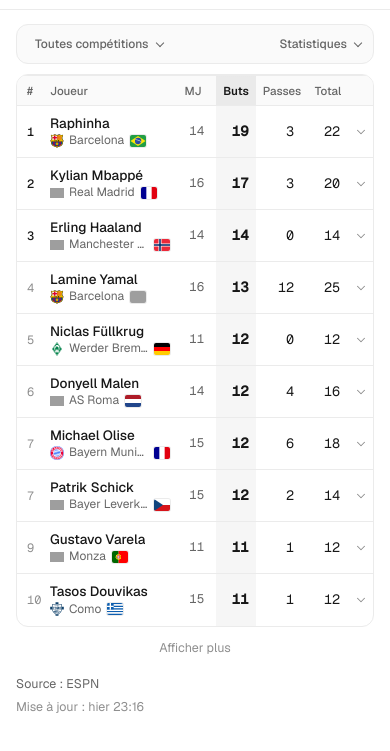
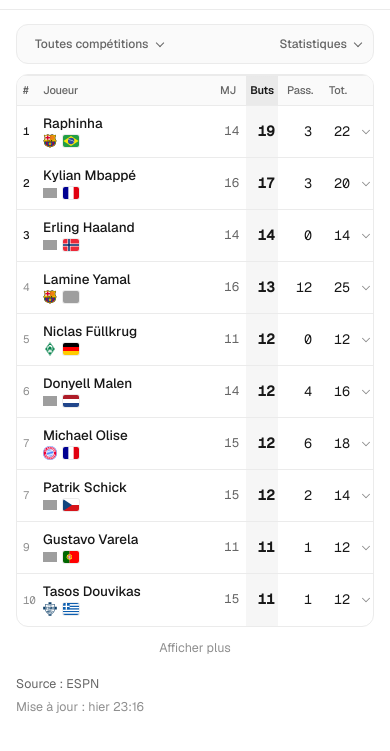
Before and after one commit to pierrestang/Data-FC, a plain HTML site: page site/index.html in a window 390 px wide. Shown: the part 39-790 px from the top of the page. Drawn offline with nearby package versions, Linux system fonts and the light colour scheme; grey boxes are pictures that could not be loaded.

Commit message:
Mobile : écusson et drapeau seuls en portrait, colonnes compactées
Co-Authored-By: Claude Opus 5.5 <noreply@anthropic.com>

```diff
--- a/site/app.js
+++ b/site/app.js
@@ -157,15 +157,15 @@ function matchesTitle(o) {
 /* Trois colonnes de stats. Mode « Totaux » : les totaux seuls. Mode « Ratios » : les trois ratios
    par match. La ligne dépliée donne totaux et ratios par compétition. */
 const STATS = [
-  { metric: "goals", label: "Buts", title: "buts" },
-  { metric: "assists", label: "Passes", title: "passes décisives" },
-  { metric: "ga", label: "Total", title: "buts + passes" },
+  { metric: "goals", label: "Buts", short: "Buts", title: "buts" },
+  { metric: "assists", label: "Passes", short: "Pass.", title: "passes décisives" },
+  { metric: "ga", label: "Total", short: "Tot.", title: "buts + passes" },
 ];
 /* Largeurs (px). En « Totaux + ratios », chaque stat a deux sous-colonnes (total | ratio),
    pour que la surbrillance du tri ne couvre que la partie choisie. */
 const W_DESK = { rank: 44, player: 220, club: 210, mj: 110, stat: 110, total: 92, ratio: 92, toggle: 36 };
 /* Mobile : colonne Club fusionnée sous le nom du joueur, colonnes chiffrées resserrées. */
-const W_MOB = { rank: 30, mj: 40, stat: 46, total: 42, ratio: 46, toggle: 22 };
+const W_MOB = { rank: 24, mj: 30, stat: 38, total: 30, ratio: 34, toggle: 16 };
 const mq = matchMedia("(max-width: 720px)");
 const mobile = () => mq.matches;
 const Wd = () => (mobile() ? W_MOB : W_DESK);
@@ -261,7 +261,7 @@ function render() {
   /* En-têtes : le nom trie par le total ; « / match » (sous-colonne ratio) trie par le ratio. */
   const btn = (key, label, title) => `<button type="button" class="${state.sort === key ? "active" : ""}" data-sort="${key}" title="${esc(title)}">${esc(label)}</button>`;
   const th = (x) => {
-    const t = `<th class="num sortable${state.sort === x.metric ? " sorted" : ""}" scope="col">${btn(x.metric, x.label, `Trier par ${x.title}`)}</th>`;
+    const t = `<th class="num sortable${state.sort === x.metric ? " sorted" : ""}" scope="col">${btn(x.metric, mobile() ? x.short : x.label, `Trier par ${x.title}`)}</th>`;
     if (!state.showRatios) return t;
     return t + `<th class="num sortable ratio-col${state.sort === "r-" + x.metric ? " sorted" : ""}" scope="col">${btn("r-" + x.metric, mobile() ? "/m" : "/ match", `Trier par ${x.title} par match`)}</th>`;
   };
--- a/site/styles.css
+++ b/site/styles.css
@@ -255,15 +255,18 @@ td.mj .v { display: inline-block; min-width: 3ch; text-align: right; }
   .menu-panel.menu-left { min-width: 0; max-height: 60vh; }
   /* Avec les ratios, 6 colonnes chiffrées : le tableau défile horizontalement dans sa carte */
   .card { overflow-x: auto; -webkit-overflow-scrolling: touch; }
-  .board.with-ratios { min-width: 520px; }
-  .board th, .board td { padding: 0 3px; }
-  .board th:first-child, .board td:first-child { padding-left: 10px; }
-  .board th:last-child, .board td:last-child { padding-right: 8px; }
-  .board th.sortable, .board td.stat, .board th.mj, .board td.mj { padding-left: 2px; padding-right: 2px; }
+  .board th, .board td { padding: 0 2px; text-overflow: clip; }
+  .board th:first-child, .board td:first-child { padding-left: 6px; }
+  .board th:last-child, .board td:last-child { padding-right: 4px; }
+  .board td:nth-child(2) { text-overflow: ellipsis; }
+  .board th.sortable, .board td.stat, .board th.mj, .board td.mj { padding-left: 0; padding-right: 0; }
   .board th.sorted, .board td.sorted, .board.with-ratios th.sorted, .board.with-ratios td.sorted { --in: 3px; }
-  .board thead th { font-size: 11.5px; }
+  .board thead th { font-size: 11px; letter-spacing: -0.02em; }
+  .board.with-ratios td.stat .v { font-size: 12.5px; }
+  .board.with-ratios td.stat .v.on { font-size: 13px; }
+  td.ratio-col .r { font-size: 11px; letter-spacing: -0.03em; }
+  .row td.rank { font-size: 11px; letter-spacing: -0.04em; }
   .row > td { height: 52px; }
-  .row td.rank { font-size: 12px; }
   td.stat .v { font-size: 13.5px; }
   td.stat .v.on { font-size: 14px; }
   .player-name { font-size: 13.5px; }
@@ -275,5 +278,13 @@ td.mj .v { display: inline-block; min-width: 3ch; text-align: right; }
   .league { padding-left: 22px; gap: 6px; }
   .league::before { left: 6px; }
   .detail td:first-child { padding-left: 4px; }
+  .player-club .pill { display: none; }
   .foot { flex-direction: column; gap: 4px; padding-bottom: 32px; }
 }
+
+/* Mobile en portrait : écusson et drapeau seuls, sans le nom du club */
+@media (max-width: 720px) and (orientation: portrait) {
+  .player-club .club-name { display: none; }
+  .player-club { gap: 6px; }
+  .detail .club .club-name { display: none; }
+}
```
Also changed, not shown: 1 other file.
